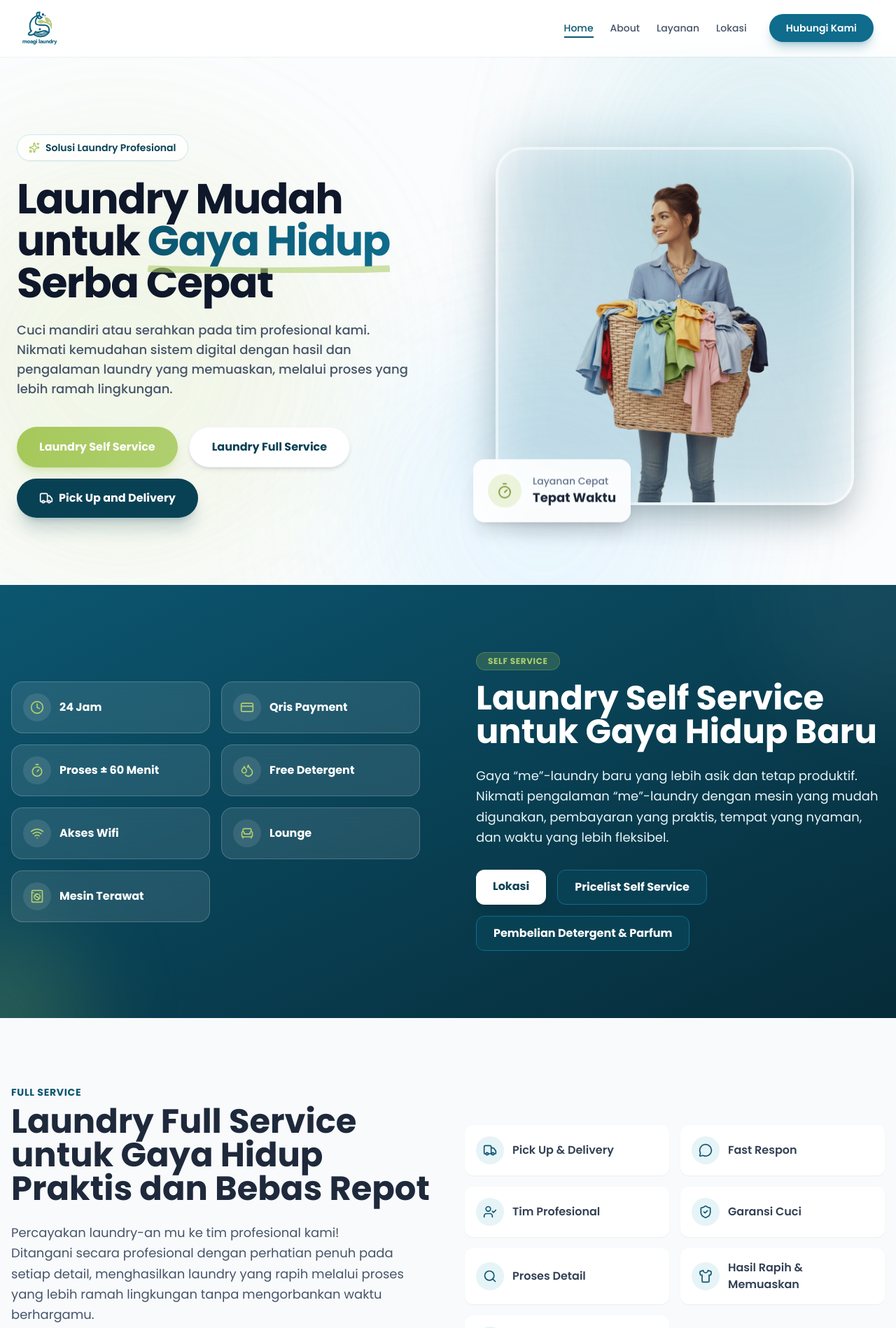
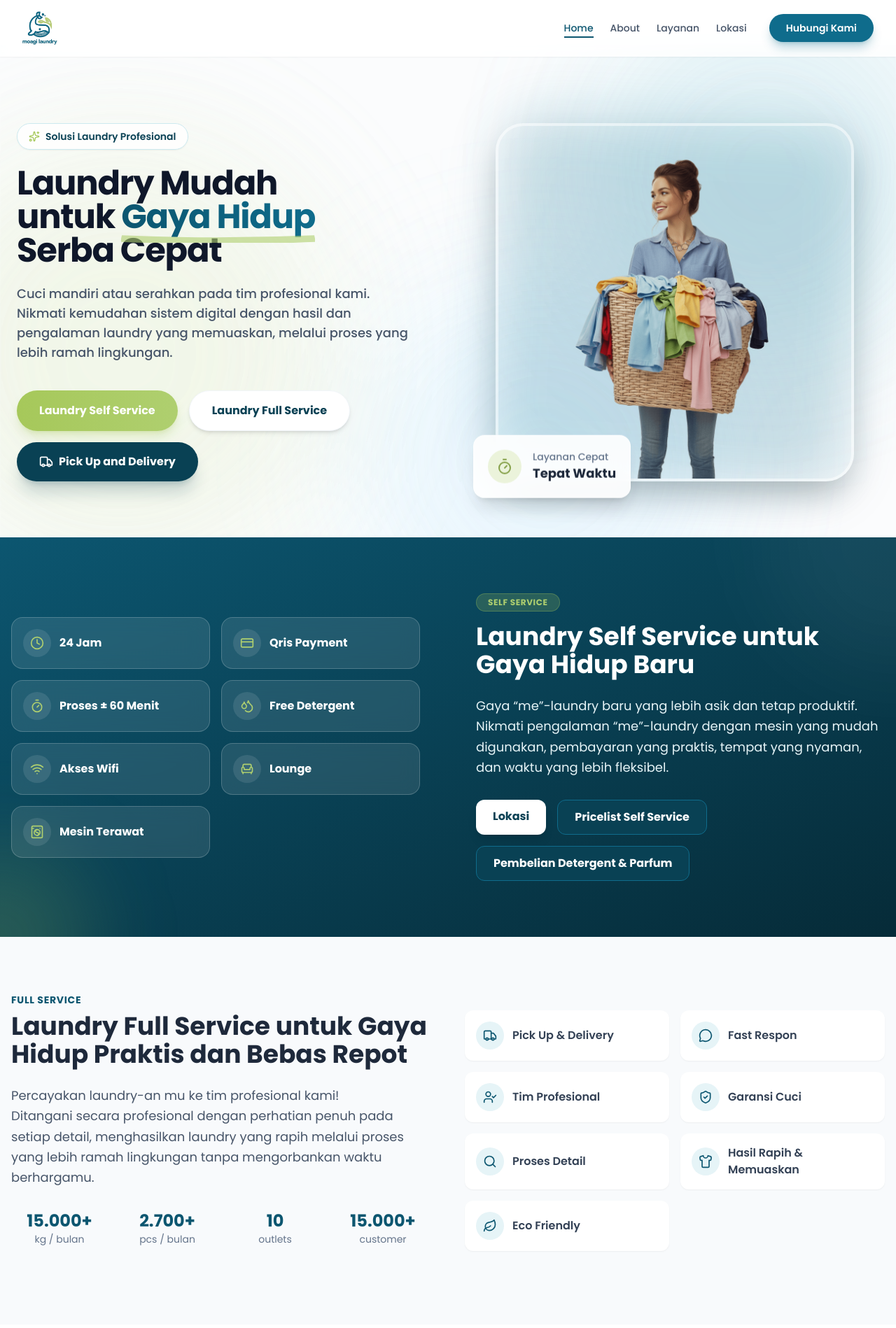
Before and after one commit to ravelaproduct/moagi, a React (Vite) app: page / in a window 1280 px wide. Shown: the top 1898 px of the page at 70% size. Built offline with nearby package versions, Linux system fonts and the light colour scheme.

Commit message:
fix: reduce padding for better visibility

```diff
--- a/src/pages/About.jsx
+++ b/src/pages/About.jsx
@@ -18,7 +18,7 @@ export default function About() {
             </Helmet>
 
             {/* Header */}
-            <section className="bg-moagi-teal-50 py-12 md:py-24">
+            <section className="bg-moagi-teal-50 py-12 md:py-20">
                 <div className="container mx-auto px-4 text-center">
                     <motion.h1
                         className="text-3xl md:text-5xl font-bold text-slate-800 mb-4 md:mb-6"
@@ -39,7 +39,7 @@ export default function About() {
             </section>
 
             {/* Visi Misi */}
-            <section className="py-16 md:py-20">
+            <section className="py-12 md:py-20">
                 <div className="container mx-auto px-4">
                     <div className="max-w-3xl mx-auto">
                         <motion.div
@@ -61,7 +61,7 @@ export default function About() {
             </section>
 
             {/* Sejarah & Timeline */}
-            <section className="py-16 md:py-20 bg-slate-50">
+            <section className="py-12 md:py-20 bg-slate-50">
                 <div className="container mx-auto px-4">
                     <div className="text-center mb-12 md:mb-16">
                         <h2 className="text-2xl md:text-3xl font-bold text-slate-800 mb-4">Perjalanan Kami</h2>
@@ -127,7 +127,7 @@ export default function About() {
             </section>
 
             {/* Strategi & Keunggulan */}
-            <section className="py-16 md:py-20">
+            <section className="py-12 md:py-20">
                 <div className="container mx-auto px-4">
                     <div className="text-center mb-12 md:mb-16">
                         <h2 className="text-2xl md:text-3xl font-bold text-slate-800">Strategi Kami</h2>
--- a/src/pages/Contact.jsx
+++ b/src/pages/Contact.jsx
@@ -30,7 +30,7 @@ export default function Contact() {
                 <meta name="description" content="Hubungi kami untuk pemesanan layanan laundry atau pertanyaan lainnya." />
             </Helmet>
 
-            <section className="bg-moagi-teal-50 py-16 text-center">
+            <section className="bg-moagi-teal-50 py-12 md:py-20 text-center">
                 <div className="container mx-auto px-4">
                     <h1 className="text-3xl md:text-4xl font-bold text-slate-800 mb-4">Hubungi Kami</h1>
                     <p className="text-slate-600">
@@ -39,7 +39,7 @@ export default function Contact() {
                 </div>
             </section>
 
-            <section className="py-16 md:py-20">
+            <section className="py-12 md:py-20">
                 <div className="container mx-auto px-4">
                     <div className="max-w-6xl mx-auto bg-white rounded-3xl shadow-xl overflow-hidden border border-slate-100 flex flex-col md:flex-row">
 
--- a/src/pages/Home.jsx
+++ b/src/pages/Home.jsx
@@ -23,7 +23,7 @@ export default function Home() {
             </Helmet>
 
             {/* 1. HERO SECTION (ABOVE THE FOLD) */}
-            <section className="relative pt-24 pb-16 lg:pt-32 lg:pb-24 overflow-hidden bg-slate-50">
+            <section className="relative pt-24 pb-12 lg:pt-28 lg:pb-20 overflow-hidden bg-slate-50">
                 {/* Dynamic Background */}
                 <div className="absolute top-0 left-0 right-0 h-full overflow-hidden z-0">
                     <div className="absolute top-[-10%] right-[-5%] w-[500px] h-[500px] bg-moagi-teal-200/40 rounded-full blur-[100px] mix-blend-multiply opacity-70 animate-blob"></div>
@@ -51,7 +51,7 @@ export default function Home() {
                                 <span>Solusi Laundry Profesional</span>
                             </motion.div>
 
-                            <h1 className="text-4xl md:text-5xl lg:text-6xl font-bold text-slate-900 leading-tight mb-6 tracking-tight">
+                            <h1 className="text-3xl md:text-4xl lg:text-5xl font-bold text-slate-900 leading-tight mb-6 tracking-tight">
                                 Laundry Mudah <br />untuk{' '}
                                 <span className="text-transparent bg-clip-text bg-gradient-to-r from-moagi-teal-600 to-moagi-teal-500 relative">
                                     Gaya Hidup
@@ -132,7 +132,7 @@ export default function Home() {
             </section>
 
             {/* 2. LAUNDRY SELF SERVICE SECTION */}
-            <section className="py-16 md:py-24 bg-gradient-to-br from-moagi-teal-600 to-moagi-teal-800 text-white relative overflow-hidden">
+            <section className="py-12 md:py-20 bg-gradient-to-br from-moagi-teal-600 to-moagi-teal-800 text-white relative overflow-hidden">
                 {/* Background Patterns */}
                 <div className="absolute top-0 right-0 w-96 h-96 bg-white/5 rounded-full blur-3xl -translate-y-1/2 translate-x-1/2"></div>
                 <div className="absolute bottom-0 left-0 w-64 h-64 bg-moagi-lime-500/20 rounded-full blur-3xl translate-y-1/2 -translate-x-1/2"></div>
@@ -179,7 +179,7 @@ export default function Home() {
                             <div className="inline-block px-4 py-1 rounded-full bg-moagi-lime-500/20 text-moagi-lime-400 font-bold uppercase tracking-wider text-xs mb-4 border border-moagi-lime-500/30">
                                 Self Service
                             </div>
-                            <h2 className="text-3xl md:text-4xl lg:text-5xl font-bold text-white mb-6 leading-tight">
+                            <h2 className="text-2xl md:text-3xl lg:text-4xl font-bold text-white mb-6 leading-tight">
                                 Laundry Self Service untuk Gaya Hidup Baru
                             </h2>
                             <p className="text-lg text-moagi-teal-50 mb-8 leading-relaxed">
@@ -205,7 +205,7 @@ export default function Home() {
             </section >
 
             {/* 3. LAUNDRY FULL SERVICE SECTION */}
-            < section className="py-16 md:py-24 bg-slate-50" >
+            <section className="py-12 md:py-20 bg-slate-50">
                 <div className="container mx-auto px-4">
                     <div className="flex flex-col lg:flex-row items-center gap-12">
                         <motion.div
@@ -216,7 +216,7 @@ export default function Home() {
                             transition={{ duration: 0.8 }}
                         >
                             <span className="text-moagi-teal-600 font-bold uppercase tracking-wider text-sm mb-2 block">Full Service</span>
-                            <h2 className="text-3xl md:text-4xl lg:text-5xl font-bold text-slate-800 mb-6">
+                            <h2 className="text-2xl md:text-3xl lg:text-4xl font-bold text-slate-800 mb-6">
                                 Laundry Full Service untuk Gaya Hidup Praktis dan Bebas Repot
                             </h2>
                             <p className="text-lg text-slate-600 mb-8 leading-relaxed">
@@ -278,10 +278,10 @@ export default function Home() {
             </section >
 
             {/* 4. HOW WE WORK SECTION */}
-            < section className="py-16 md:py-24 bg-white" >
+            <section className="py-12 md:py-20 bg-white">
                 <div className="container mx-auto px-4">
                     <div className="text-center mb-16">
-                        <h2 className="text-3xl md:text-4xl font-bold text-slate-800 mb-4">Dipercaya Karena Proses, Bukan Sekedar Janji</h2>
+                        <h2 className="text-2xl md:text-3xl lg:text-4xl font-bold text-slate-800 mb-4">Dipercaya Karena Proses, Bukan Sekedar Janji</h2>
                     </div>
 
                     <div className="grid grid-cols-1 md:grid-cols-2 lg:grid-cols-4 gap-8">
@@ -327,7 +327,7 @@ export default function Home() {
             </section >
 
             {/* 5. GARANSI KEPUASAN MOAGI LAUNDRY */}
-            < section className="py-16 bg-moagi-teal-600 text-white relative overflow-hidden" >
+            <section className="py-12 md:py-16 bg-moagi-teal-600 text-white relative overflow-hidden">
                 <div className="absolute top-0 right-0 w-64 h-64 bg-white/10 rounded-full -translate-y-1/2 translate-x-1/2"></div>
                 <div className="container mx-auto px-4 relative z-10 text-center">
                     <div className="w-16 h-16 bg-white/20 rounded-full flex items-center justify-center mx-auto mb-6 backdrop-blur">
@@ -350,7 +350,7 @@ export default function Home() {
             </section >
 
             {/* 6. PICK UP & DELIVERY SERVICE */}
-            < section className="py-16 md:py-24 bg-white" >
+            <section className="py-12 md:py-20 bg-white">
                 <div className="container mx-auto px-4">
                     <div className="flex flex-col md:flex-row items-center gap-12 bg-slate-50 rounded-[2.5rem] p-8 md:p-12 overflow-hidden">
                         <div className="md:w-1/2">
@@ -396,7 +396,7 @@ export default function Home() {
             </section >
 
             {/* 7. LAYANAN UNGGULAN */}
-            < section className="py-16 md:py-24 bg-white" >
+            <section className="py-12 md:py-20 bg-white">
                 <div className="container mx-auto px-4">
                     <div className="text-center mb-16">
                         <h2 className="text-3xl md:text-4xl font-bold text-slate-800">
--- a/src/pages/Location.jsx
+++ b/src/pages/Location.jsx
@@ -9,7 +9,7 @@ export default function Location() {
                 <meta name="description" content="Kunjungi outlet Moagi Laundry terdekat atau cek area layanan antar jemput kami." />
             </Helmet>
 
-            <section className="bg-moagi-teal-50 py-16 text-center">
+            <section className="bg-moagi-teal-50 py-12 md:py-20 text-center">
                 <div className="container mx-auto px-4">
                     <h1 className="text-3xl md:text-4xl font-bold text-slate-800 mb-4">Lokasi Kami</h1>
                     <p className="text-slate-600">
--- a/src/pages/Services.jsx
+++ b/src/pages/Services.jsx
@@ -148,7 +148,7 @@ export default function Services() {
                 <meta name="description" content="Daftar layanan laundry lengkap: kiloan, satuan, sepatu, bedcover, dan karpet." />
             </Helmet>
 
-            <section className="bg-moagi-teal-50 py-16 text-center">
+            <section className="bg-moagi-teal-50 py-12 md:py-20 text-center">
                 <div className="container mx-auto px-4">
                     <h1 className="text-4xl font-bold text-slate-800 mb-4">Layanan Kami</h1>
                     <p className="text-slate-600 max-w-2xl mx-auto">
```
